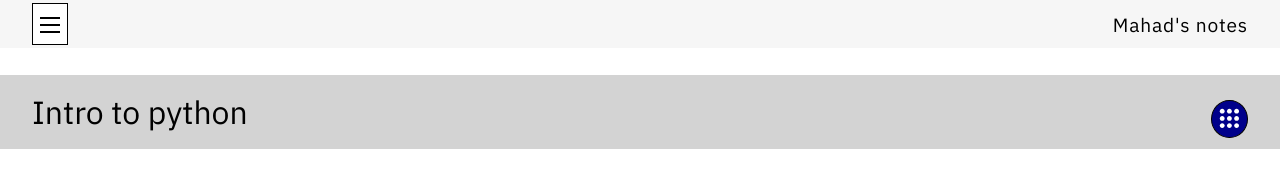
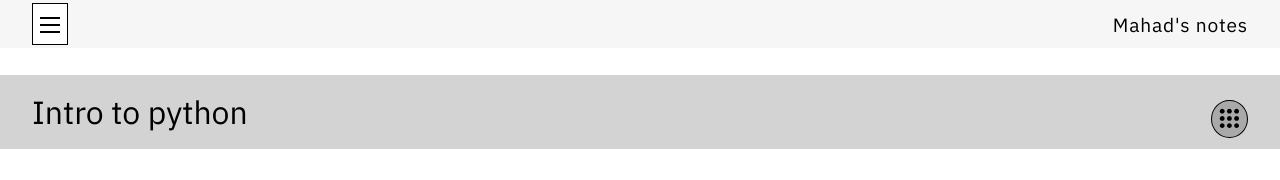
Before and after one commit to Elir-Mahad/notes, a Next.js app: page /intro-to-python in a window 1280 px wide. In both pictures the pointer is over the button 1229 px from the left and 119 px from the top of the page. Shown: the top 180 px of the page. Built offline with nearby package versions, Linux system fonts and the light colour scheme.

Commit message:
style(PostMenu): enhance icon and menu heading hovers

```diff
--- a/components/PostMenu.js
+++ b/components/PostMenu.js
@@ -45,7 +45,7 @@ function PostMenu() {
       {menuContent && (
         <PmOptions>
           <PmOtitle>Table of contents</PmOtitle>
-          <ol>
+          <ol style={{ listStylePosition: "inside", padding: "0rem" }}>
             {/* Chapter one below 3 parts */}
 
             <Link to="chap1.1" spy={true} smooth={true}>
--- a/styles/Home.module.css
+++ b/styles/Home.module.css
@@ -3,12 +3,13 @@
 }
 
 .pmicon:hover {
-  background-color: darkblue;
-  color: white;
+  background-color: darkgrey;
+  color: black;
 }
 
 .pmitem:hover {
-  background-color: lightblue;
+  background-color: black;
+  color: white;
 }
 
 /*  */
--- a/styles/Styles.js
+++ b/styles/Styles.js
@@ -404,7 +404,7 @@ export const PmOtitle = styled.p`
 
 export const PmOption = styled.li`
   margin-left: 0.5rem;
-  margin-right: 1rem;
+  margin-right: 0.5rem;
   margin-bottom: 1rem;
   padding-top: 0.5rem;
   padding-bottom: 0.5rem;
```
